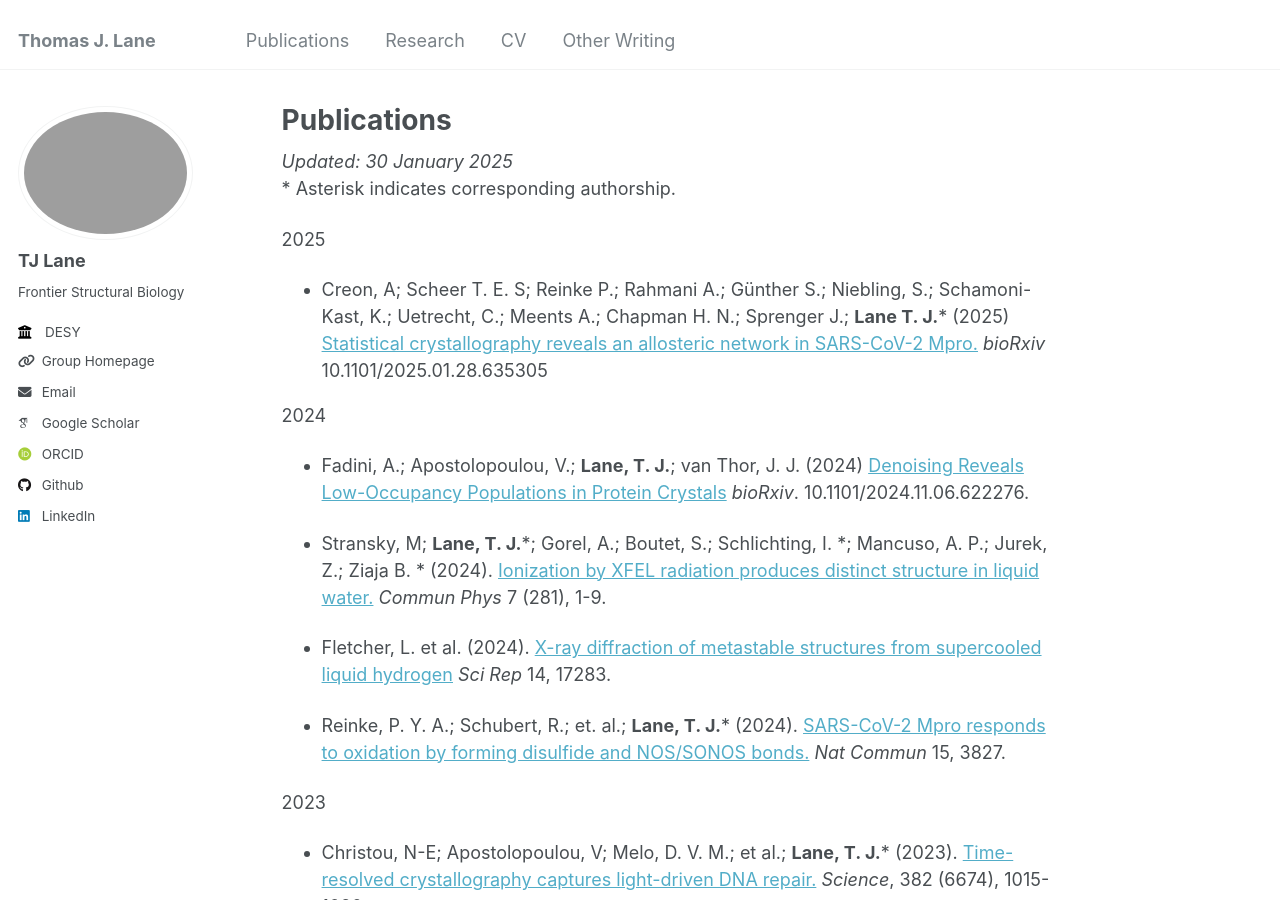
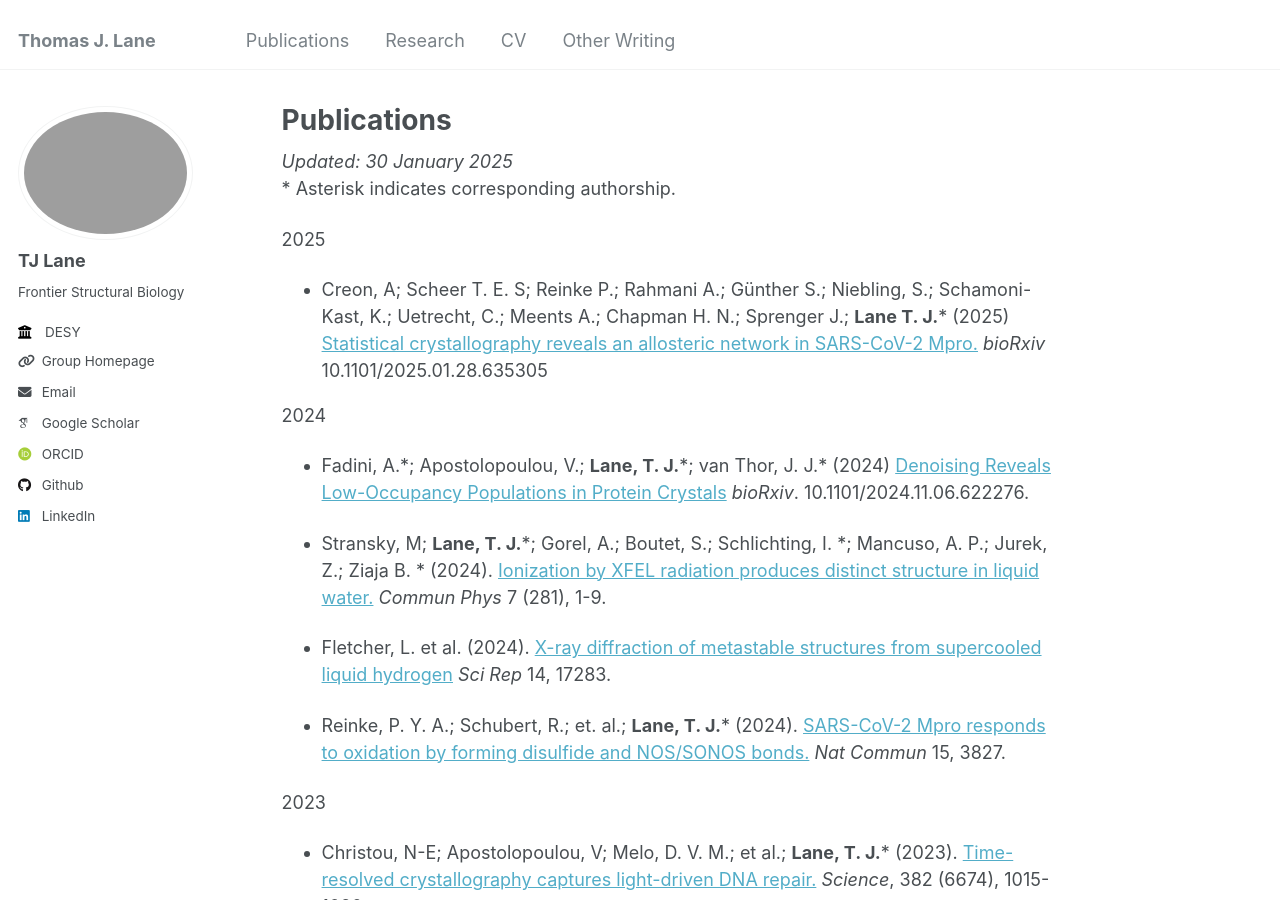
Before and after one commit to tjlane/tjlane.github.io, a Jekyll site: the page built from _pages/publications.md, in a window 1280 px wide and 900 px high. Built offline with Jekyll 4.4.1, drawn with Linux system fonts in a browser that asks for light colours; some web fonts are replaced.

Commit message:
correspondance

```diff
--- a/_pages/publications.md
+++ b/_pages/publications.md
@@ -17,7 +17,7 @@
 
 2024
 
-* Fadini, A.; Apostolopoulou, V.; **Lane, T. J.**; van Thor, J. J. (2024) [Denoising Reveals Low-Occupancy Populations in Protein Crystals](https://www.biorxiv.org/content/10.1101/2024.11.06.622276v1.full) _bioRxiv_. 10.1101/2024.11.06.622276.
+* Fadini, A.\*; Apostolopoulou, V.; **Lane, T. J.**\*; van Thor, J. J.\* (2024) [Denoising Reveals Low-Occupancy Populations in Protein Crystals](https://www.biorxiv.org/content/10.1101/2024.11.06.622276v1.full) _bioRxiv_. 10.1101/2024.11.06.622276.
 
 * Stransky, M; **Lane, T. J.**\*; Gorel, A.; Boutet, S.; Schlichting, I. \*; Mancuso, A. P.; Jurek, Z.; Ziaja B. \* (2024). [Ionization by XFEL radiation produces distinct structure in liquid water.](https://doi.org/10.1038/s42005-024-01768-6) _Commun Phys_ 7 (281), 1-9.
 
```
